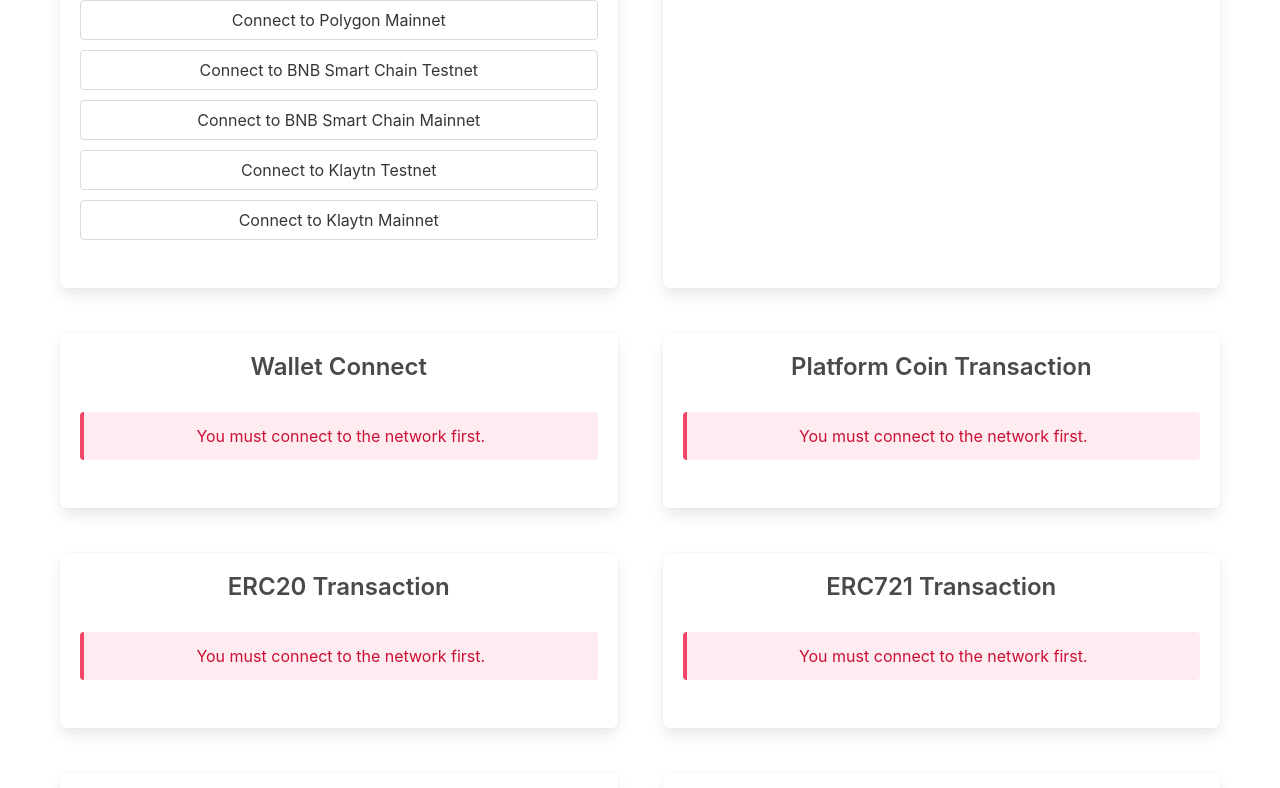
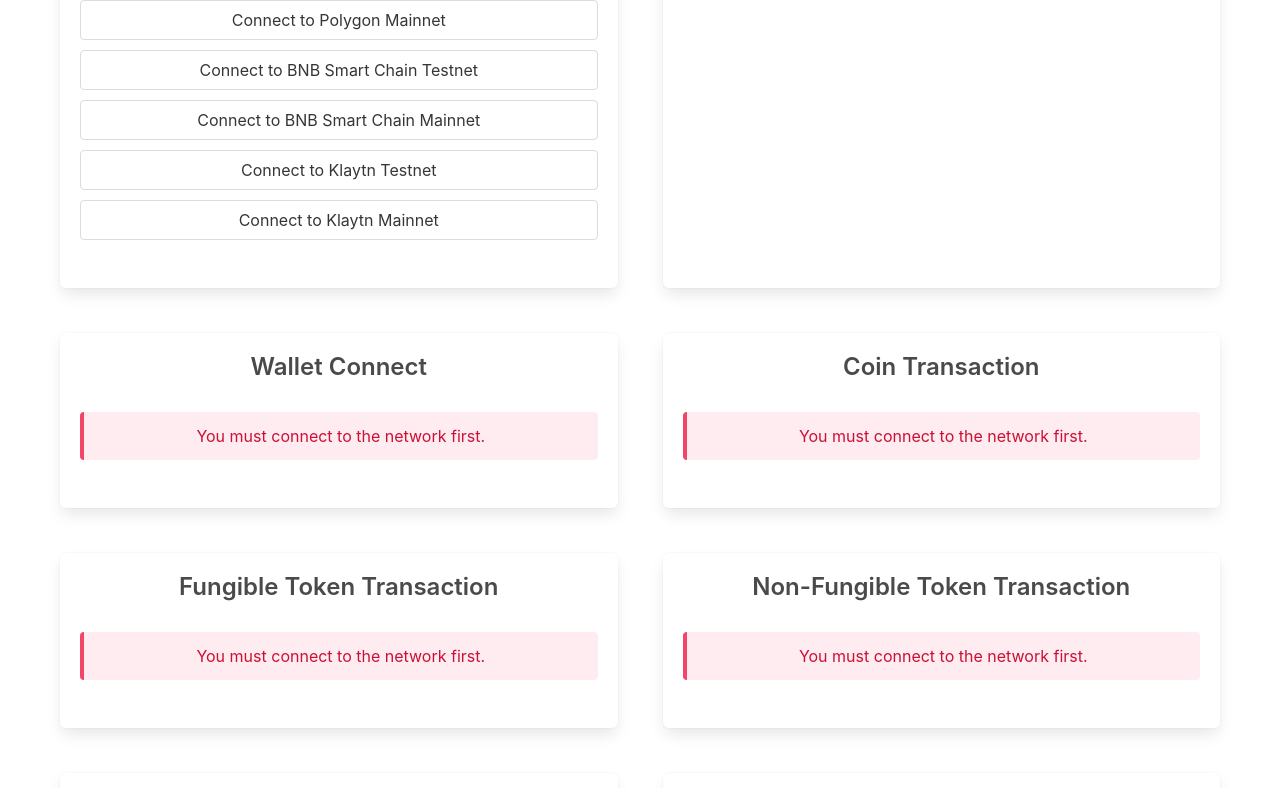
Before and after one commit to HAECHI-LABS/face-sample-dapp, a React (Create React App) app: page / in a window 1280 px wide. Shown: the part 374-1162 px from the top of the page. Built offline with nearby package versions, Linux system fonts and the light colour scheme; what @haechi-labs/face-sdk would draw is missing.

Commit message:
chore: Edit titles of transaction section

```diff
--- a/src/components/TransactionErc20.js
+++ b/src/components/TransactionErc20.js
@@ -24,7 +24,7 @@ const erc20ContractAddressMap = {
   [Network.KLAYTN_TESTNET]: '0xb5567463c35dE682072A669425d6776B178Be3E4',
 };
 
-const title = 'ERC20 Transaction';
+const title = 'Fungible Token Transaction';
 function TransactionErc20() {
   const face = useRecoilValue(faceAtom);
   const account = useRecoilValue(accountAtom);
@@ -76,7 +76,7 @@ function TransactionErc20() {
 
     console.group('[Transaction Information]');
     console.log('Transaction response:', transactionResponse);
-    console.log('Ropsten Link:', `${getExplorerUrl(network)}${transactionResponse.hash}`);
+    console.log('Explorer Link:', `${getExplorerUrl(network)}${transactionResponse.hash}`);
 
     const receipt = await transactionResponse.wait();
     console.log('Transaction receipt', receipt);
--- a/src/components/TransactionErc721.js
+++ b/src/components/TransactionErc721.js
@@ -23,7 +23,7 @@ const erc721ContractAddressMap = {
   [Network.KLAYTN_TESTNET]: '0x7059f425113f6630bd3871d778f0c289939a0da8',
 };
 
-const title = 'ERC721 Transaction';
+const title = 'Non-Fungible Token Transaction';
 function TransactionErc721() {
   const face = useRecoilValue(faceAtom);
   const account = useRecoilValue(accountAtom);
@@ -75,7 +75,7 @@ function TransactionErc721() {
 
     console.group('[Transaction Information]');
     console.log('Transaction response:', transactionResponse);
-    console.log('Ropsten Link:', `${getExplorerUrl(network)}${transactionResponse.hash}`);
+    console.log('Explorer Link:', `${getExplorerUrl(network)}${transactionResponse.hash}`);
 
     const receipt = await transactionResponse.wait();
     console.log('Transaction receipt', receipt);
--- a/src/components/TransactionPlatformCoin.js
+++ b/src/components/TransactionPlatformCoin.js
@@ -11,7 +11,7 @@ import Button from './common/Button';
 import Field from './common/Field';
 import Message from './common/Message';
 
-const title = 'Platform Coin Transaction';
+const title = 'Coin Transaction';
 function TransactionPlatformCoin() {
   const face = useRecoilValue(faceAtom);
   const account = useRecoilValue(accountAtom);
@@ -40,7 +40,7 @@ function TransactionPlatformCoin() {
 
     console.group('[Transaction Information]');
     console.log('Transaction response:', transactionResponse);
-    console.log('Ropsten Link:', `${getExplorerUrl(network)}${transactionResponse.hash}`);
+    console.log('Explorer Link:', `${getExplorerUrl(network)}${transactionResponse.hash}`);
 
     const receipt = await transactionResponse.wait();
     console.log('Transaction receipt', receipt);
```
